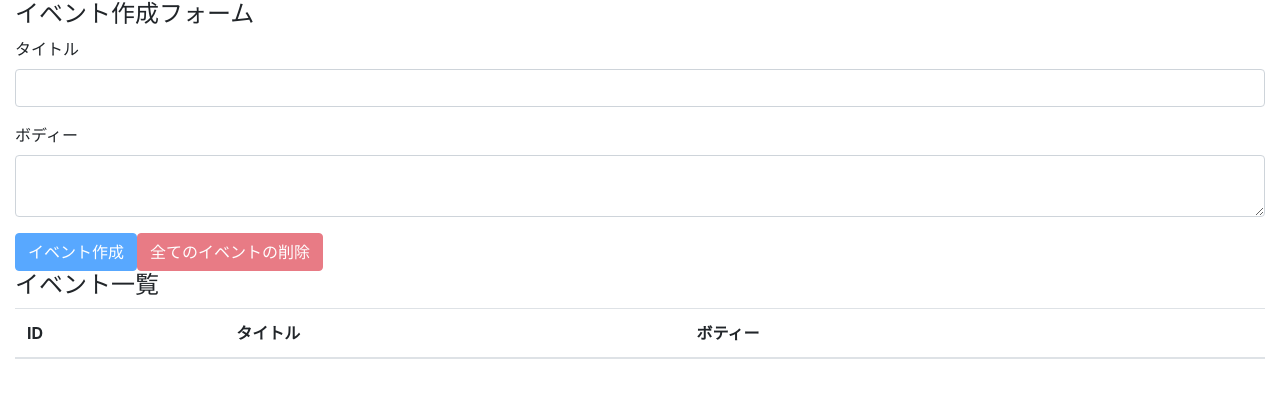
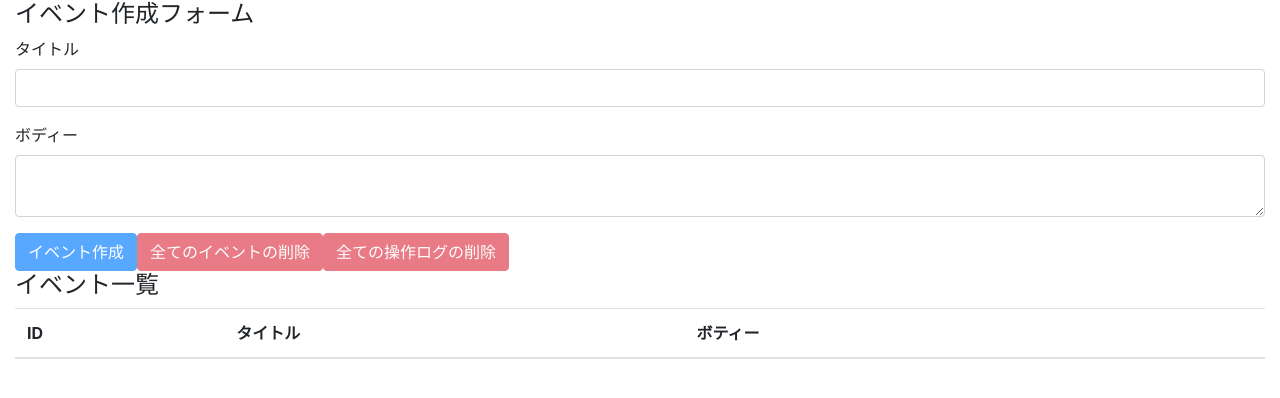
Before and after one commit to ovrsa/react-hooks-101, a React (Create React App) app: page / in a window 1280 px wide. Shown: the top 398 px of the page. Built offline with nearby package versions, Linux system fonts and the light colour scheme.

Commit message:
delete-all-operationLogs

```diff
--- a/src/components/EventForm.js
+++ b/src/components/EventForm.js
@@ -34,6 +34,17 @@
   };
 
   const unCreatable = title === "" || body === "";
+  const deleteAllOperationLog = (e) => {
+    e.preventDefault();
+    const result = window.confirm(
+      "全ての操作ログを本当に削除してもよろしいですか？"
+    );
+    if (result) {
+      dispatch({
+        type: DELETE_ALL_OPERATION_LOG,
+      });
+    }
+  };
   const deleteAllEvents = (e) => {
     e.preventDefault();
     const result = window.confirm("全てのイベントを削除しても本当に良いですか");
@@ -86,6 +97,13 @@
         >
           全てのイベントの削除
         </button>
+        <button
+          className="btn btn-danger"
+          onClick={deleteAllOperationLog}
+          disabled={state.operationLogs.length === 0}
+        >
+          全ての操作ログの削除
+        </button>
       </form>
     </>
   );
```
